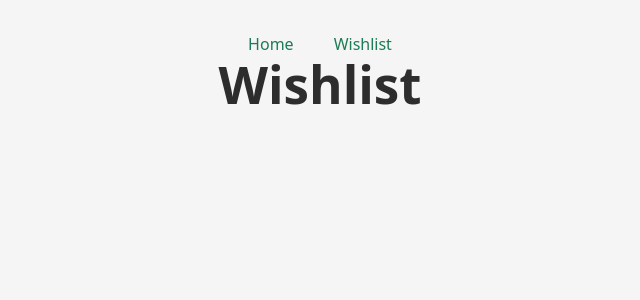
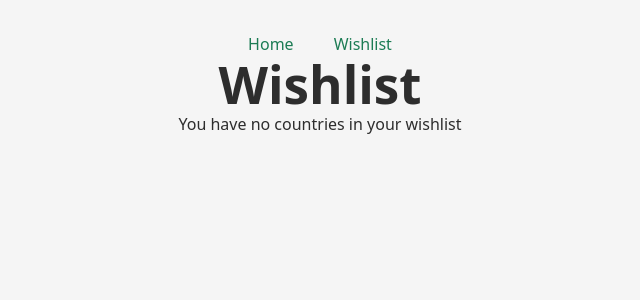
Before and after one commit to sertanrdn/globescape, a React (Vite) app: page /wishlist in a window 1280 px wide. Shown: the top 300 px of the page, without its empty margins (320-960 px from the left). Built offline with nearby package versions, Linux system fonts and the light colour scheme.

Commit message:
Created custom hook for our wishlist countries and added into wishlist page for fetching the countries

```diff
--- /dev/null
+++ b/src/hooks/useWishlistCountries.js
@@ -0,0 +1,37 @@
+import { useEffect, useState } from "react";
+
+export function useWishlistCountries(wishlist) {
+    const [countries, setCountries] = useState([]);
+    const [isLoading, setIsLoading] = useState(false);
+    const [error, setError] = useState(null);
+
+    useEffect(() => {
+        if (!wishlist || wishlist.length === 0) {
+            setCountries([]);
+            return;
+        }
+
+        const fetchWishlistCountries = async () => {
+            setIsLoading(true);
+            setError(null);
+
+            try {
+                const codes = wishlist.join(',');
+                const response = await fetch(`https://restcountries.com/v3.1/alpha?codes=${codes}`);
+
+                if (!response.ok) throw new Error(`Failed to fetch countries: ${response.statusText}`);
+
+                const data = await response.json();
+                setCountries(data);
+            } catch (error) {
+                setError(error.message);
+            } finally {
+                setIsLoading(false);
+            }
+        }
+        fetchWishlistCountries();
+
+    }, [wishlist]);
+
+    return { countries, isLoading, error };
+}
--- a/src/pages/Wishlist.jsx
+++ b/src/pages/Wishlist.jsx
@@ -1,7 +1,33 @@
-
+import { useCountryContext } from "../context/useCountryContext";
+import { useWishlistCountries } from "../hooks/useWishlistCountries";
 
 export function Wishlist() {
+    const { wishlist, addToWishlist } = useCountryContext();
+    const { countries, isLoading, error } = useWishlistCountries(wishlist);
+
+    console.log('Wishlist: ', wishlist);
+
     return (
-        <h1>Wishlist</h1>
+        <div>
+            <h1>Wishlist</h1>
+            {isLoading && <p>Loading...</p>}
+            {error && <p>Error: {error}</p>}
+             <div className='wishlist-container'>
+                {countries.length > 0 ? (
+                    countries.map((country) => (
+                            <div key={country.cca2} className="country-card">
+                                <img src={country.flags.png} alt={`Flag of ${country.name.official}`} />
+                                <h2>{country.name.common}</h2>
+                                <p>{country.region}</p>
+                                <button onClick={() => addToWishlist(country.cca2)}>
+                                    Remove from Wishlist
+                                </button>
+                            </div>
+                        ))
+                    ) : (
+                        !isLoading && <p>You have no countries in your wishlist</p>
+                    )}
+             </div>
+        </div>
     );
 }
```
